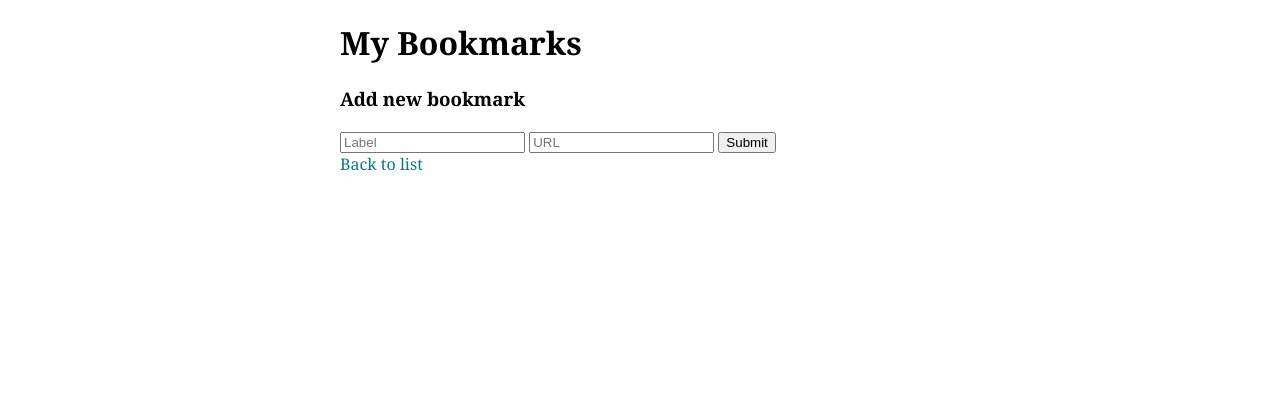
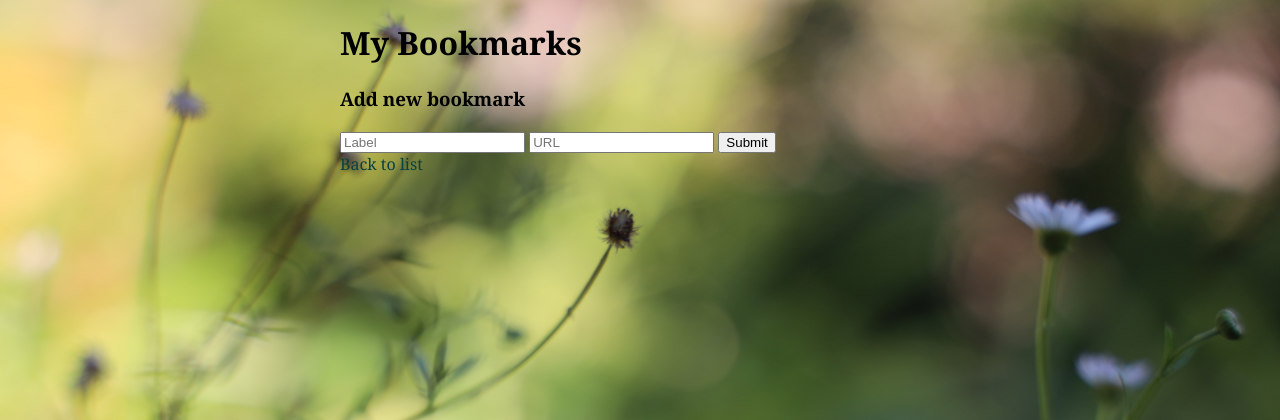
Before and after one commit to natasaivic/web-apps, a Flask app: page /add in a window 1280 px wide. Shown: the top 420 px of the page. Run offline with Flask 2, Linux system fonts and the light colour scheme.

Commit message:
Updated..

```diff
--- a/bookmarks/app.py
+++ b/bookmarks/app.py
@@ -1,11 +1,16 @@
 from flask import Flask
 from flask import render_template, request, redirect, abort
-
+from datetime import datetime
 import db
 
 app = Flask(__name__)
 app.config['TEMPLATES_AUTO_RELOAD'] = True
 
+def wall_calendar():
+    return datetime.now().strftime('%A %B %d. %Y ')
+
+def wall_clock():
+    return datetime.now().strftime('%H:%M')
 
 @app.route("/")
 def index():
@@ -26,7 +31,7 @@ def index():
     else:
         bookmarks=db.get_by_searchword(searchword)
 
-    return render_template("index.html", bookmarks=bookmarks, searchword=searchword)
+    return render_template("index.html", date=wall_calendar(), time=wall_clock(), bookmarks=bookmarks, searchword=searchword)
 
 @app.route("/add", methods=["POST", "GET"])
 def add():
--- a/bookmarks/static/style.css
+++ b/bookmarks/static/style.css
@@ -5,6 +5,14 @@ html {
 body {
     width: 600px;
     margin: auto;
+    background-image: url("/static/images/DI9A5588 2.JPG");
+    background-repeat: no-repeat;
+    background-size: cover;
+    background-attachment: fixed;
+}
+
+li {
+    list-style: none;
 }
 
 hr {
@@ -25,7 +33,7 @@ hr:after {
 }
 
 a {
-    color: teal;
+    color: rgb(8, 65, 65);
     text-decoration: none;
 }
 
--- a/bookmarks/templates/index.html
+++ b/bookmarks/templates/index.html
@@ -8,6 +8,8 @@
 
 <body>
     <h1>My Bookmarks</h1>
+    <hr> {{date}} - {{time}}
+    <hr>
     <a href="/add">New bookmark</a>
 
     <!-- Search form (using GET request) -->
@@ -19,9 +21,7 @@
     <!-- -->
 
     <hr>
-    <a href="?order=newer">newer first</a> | <a href="?order=older">older first</a>
-
-    {% if bookmarks|count == 0%}
+    <a href="?order=newer">newer first</a> | <a href="?order=older">older first</a> {% if bookmarks|count == 0%}
     <p><i>Yay! Your list is empty!</i></p>
     {% else %}
     <ul>
```
Also changed, not shown: bookmarks/bookmarks.db, bookmarks/static/images/DI9A5588 2.JPG (added), 1 other file.
